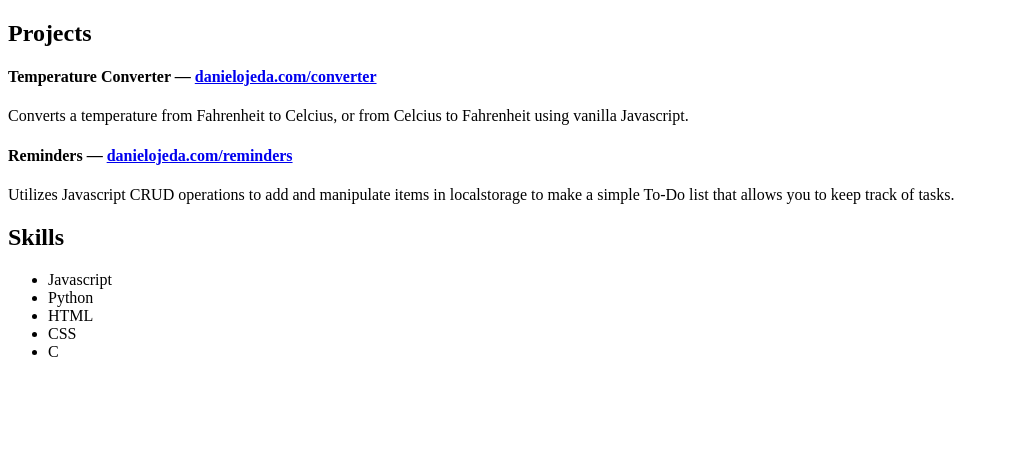
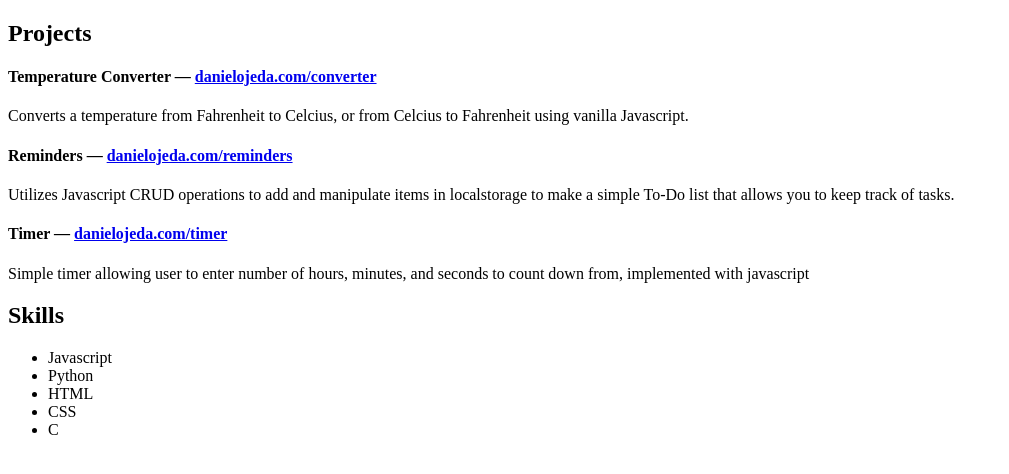
Before and after one commit to Danielo814/Danielo814.github.io, a plain HTML site: page resume/index.html in a window 1280 px wide. Shown: the whole page, without its empty margins (0-1009 px from the left). Drawn offline with Linux system fonts and the light colour scheme.

Commit message:
add timer project to resume

```diff
--- a/resume/index.html
+++ b/resume/index.html
@@ -9,6 +9,8 @@
         <p>Converts a temperature from Fahrenheit to Celcius, or from Celcius to Fahrenheit using vanilla Javascript.</p>
         <h4>Reminders &#8212; <a href="/reminders">danielojeda.com/reminders</a></h4>
         <p>Utilizes Javascript CRUD operations to add and manipulate items in localstorage to make a simple To-Do list that allows you to keep track of tasks. </p>
+        <h4>Timer &#8212; <a href="/timer">danielojeda.com/timer</a></h4>
+        <p>Simple timer allowing user to enter number of hours, minutes, and seconds to count down from, implemented with javascript</p>
         <h2>Skills</h2>
         <ul>
             <li>Javascript</li>
```
